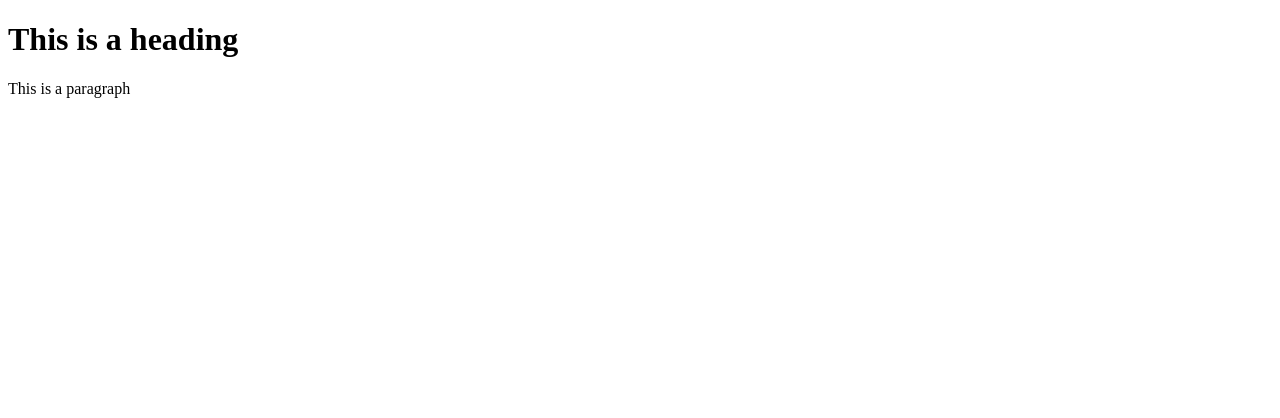
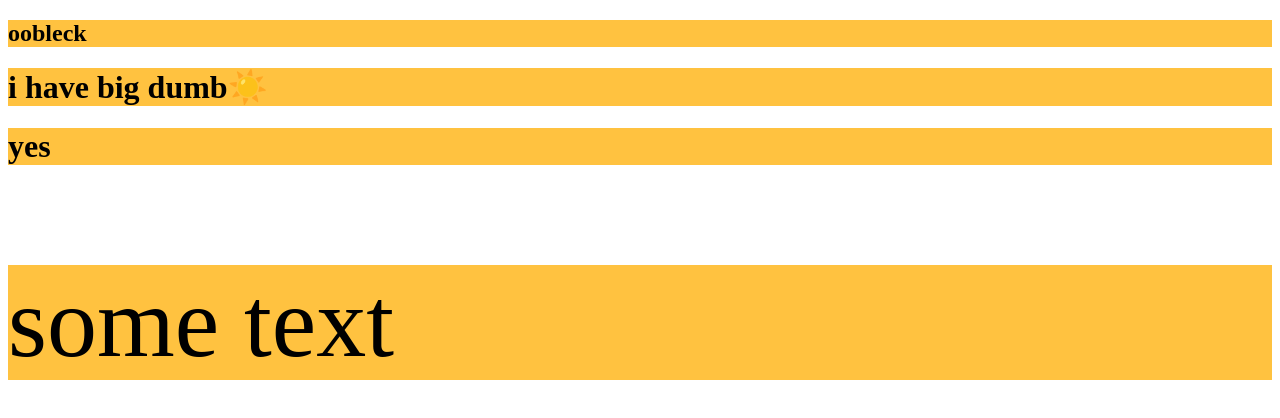
Before and after one commit to oliviachang29/rachel-summer-project, a plain HTML site: page index.html in a window 1280 px wide. Drawn offline with Linux system fonts and the light colour scheme.

Commit message:
added text, highlighted text, changed font, glowed up ahahaha amirite my dude its ur boi

```diff
--- a/index.html
+++ b/index.html
@@ -1,13 +1,15 @@
 <!DOCTYPE html>
 <html>
 <head>
-	<title>Title of the document</title>
-	<link type="stylesheet" href="/style.scss">
+	<title>☀️</title>
+	<link rel="stylesheet" type="text/css" href="style.css">
 </head>
 
 <body>
-	<h1>This is a heading</h1>
-	<p>This is a paragraph</p>
+	<h2>oobleck</h2>
+	<h1>i have big dumb☀️</h1>
+	<h1>yes</h1>
+	<p>some text</p>
 </body>
 
 </html>
--- a/style.css
+++ b/style.css
@@ -0,0 +1,11 @@
+h1 {
+	background-color: rgb(255, 194, 64);
+}
+h2 {
+	background-color: rgb(255, 194, 64);
+}
+p {
+	background-color: rgb(255, 194, 64);
+	font-size: 100px;
+	font-family: "Avenir Next";
+}
```
